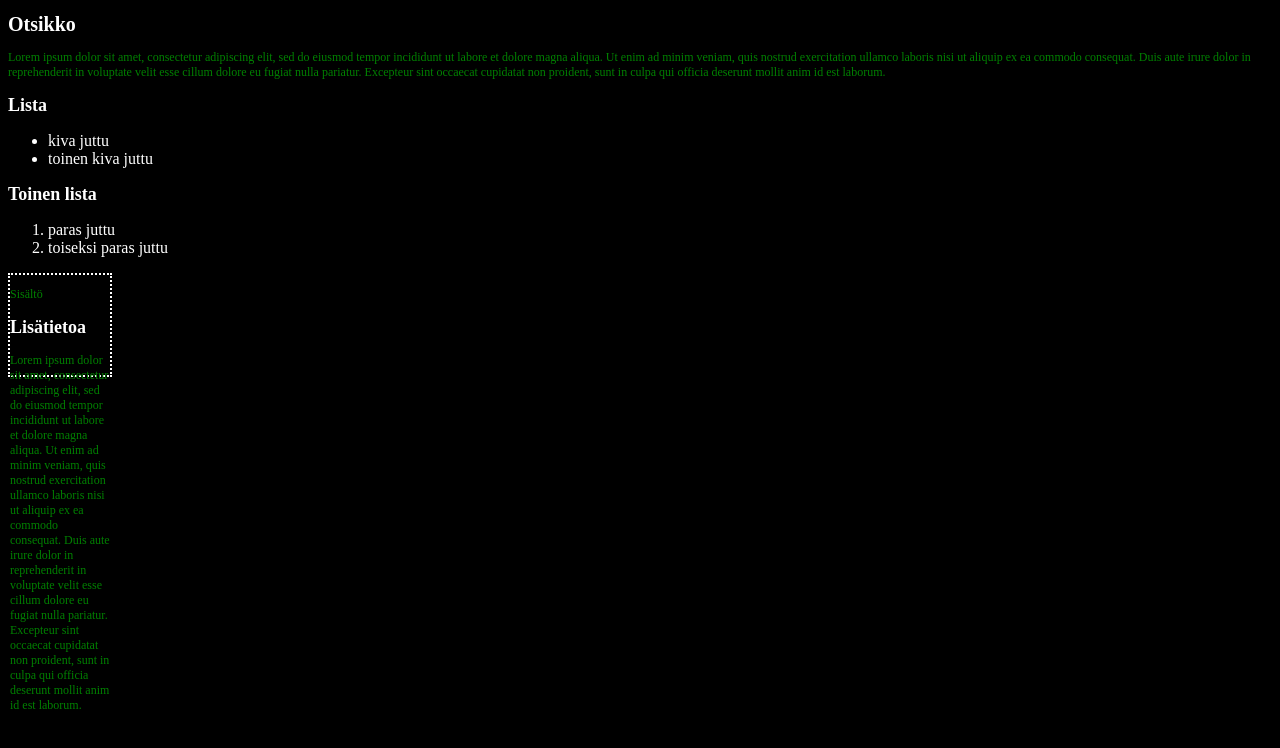
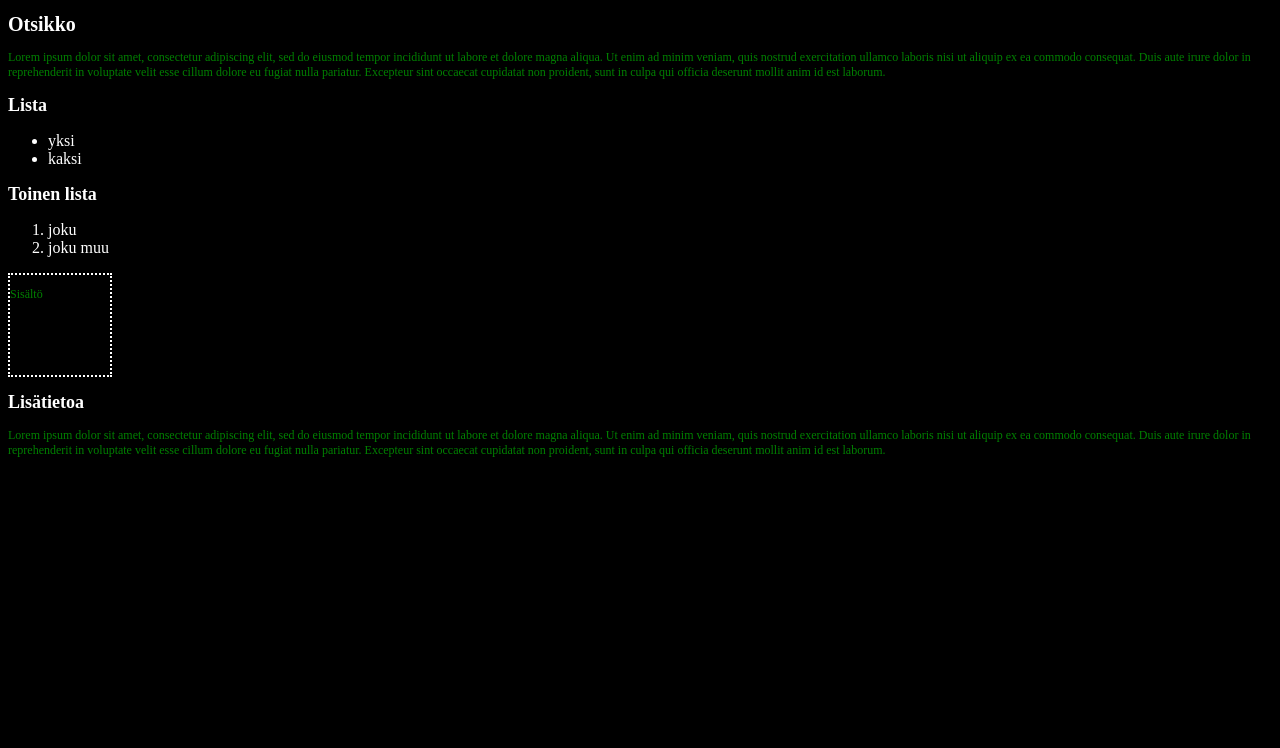
Before and after one commit to sannalahde/sannalahde.github.io, a plain HTML site: page styles.html in a window 1280 px wide. Drawn offline with Linux system fonts and the light colour scheme.

Commit message:
div uppaus

```diff
--- a/styles.html
+++ b/styles.html
@@ -2,6 +2,7 @@
     <html>
         <head lang="fi">
             <link rel="stylesheet" href="styles.css">
+            <title>Sivu</title>
             <meta charset="utf-8"/>
 
         </head>
@@ -9,23 +10,20 @@
                     <h1>Otsikko</h1>
                         <p>Lorem ipsum dolor sit amet, consectetur adipiscing elit, sed do eiusmod tempor incididunt ut labore et dolore magna aliqua. Ut enim ad minim veniam, quis nostrud exercitation ullamco laboris nisi ut aliquip ex ea commodo consequat. Duis aute irure dolor in reprehenderit in voluptate velit esse cillum dolore eu fugiat nulla pariatur. Excepteur sint occaecat cupidatat non proident, sunt in culpa qui officia deserunt mollit anim id est laborum.</p>
                     <h2>Lista</h2>
-                    <div>
                         <ul>
-                            <li>kiva juttu</li>
-                            <li>toinen kiva juttu</li>
+                            <li>yksi</li>
+                            <li>kaksi</li>
                         </ul>
-                    </div>
                     <h2>Toinen lista</h2>
                         <ol>
-                            <li>paras juttu</li>
-                            <li>toiseksi paras juttu</li>
+                            <li>joku</li>
+                            <li>joku muu</li>
                         </ol>
                         <div class="loppu">
-                        <div>
                             <p>Sisältö</p>
                         </div>
                     <h2>Lisätietoa</h2>
                         <p>Lorem ipsum dolor sit amet, consectetur adipiscing elit, sed do eiusmod tempor incididunt ut labore et dolore magna aliqua. Ut enim ad minim veniam, quis nostrud exercitation ullamco laboris nisi ut aliquip ex ea commodo consequat. Duis aute irure dolor in reprehenderit in voluptate velit esse cillum dolore eu fugiat nulla pariatur. Excepteur sint occaecat cupidatat non proident, sunt in culpa qui officia deserunt mollit anim id est laborum.</p>
 
-                    </body>
+              </body>
     </html>
```
